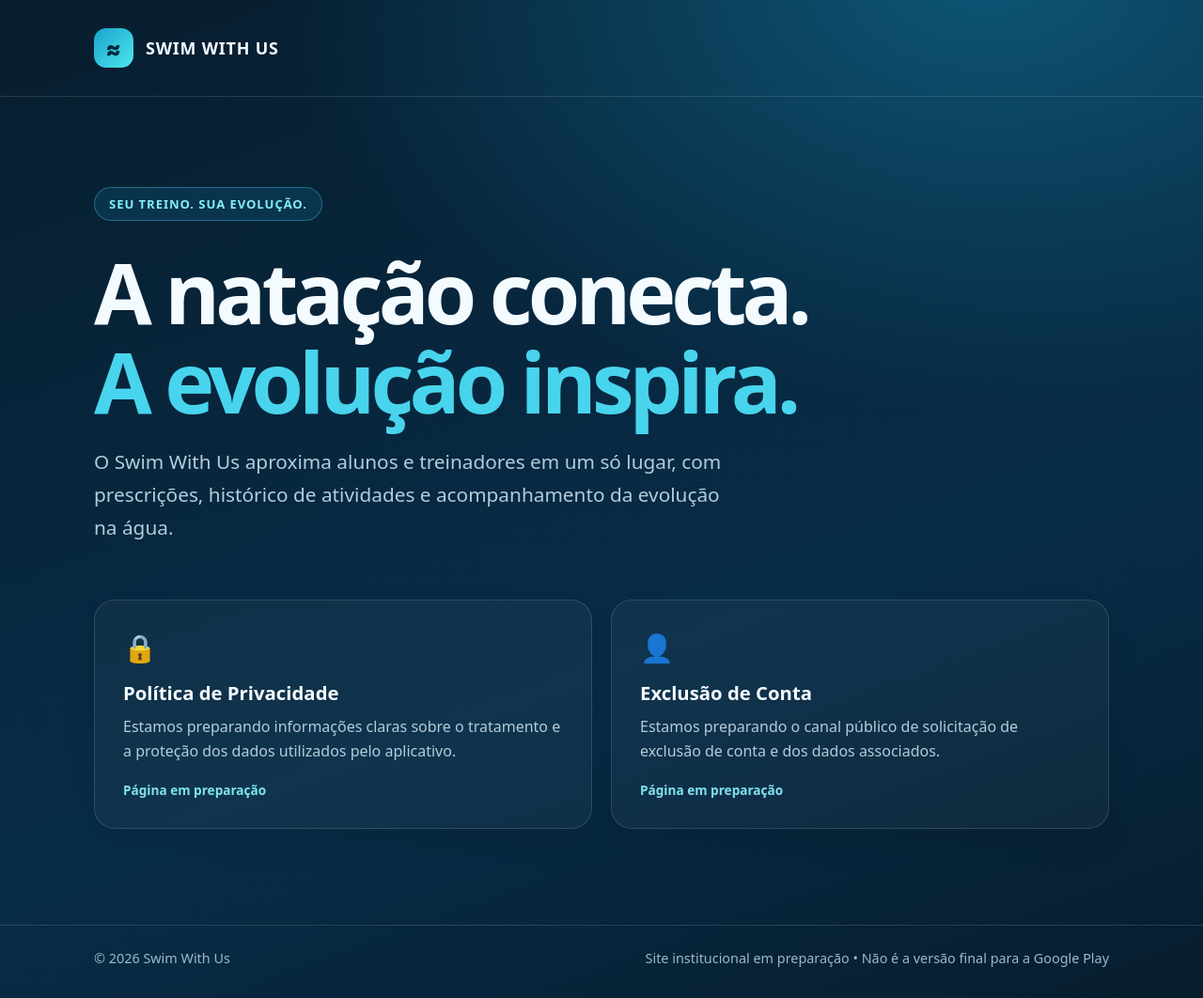
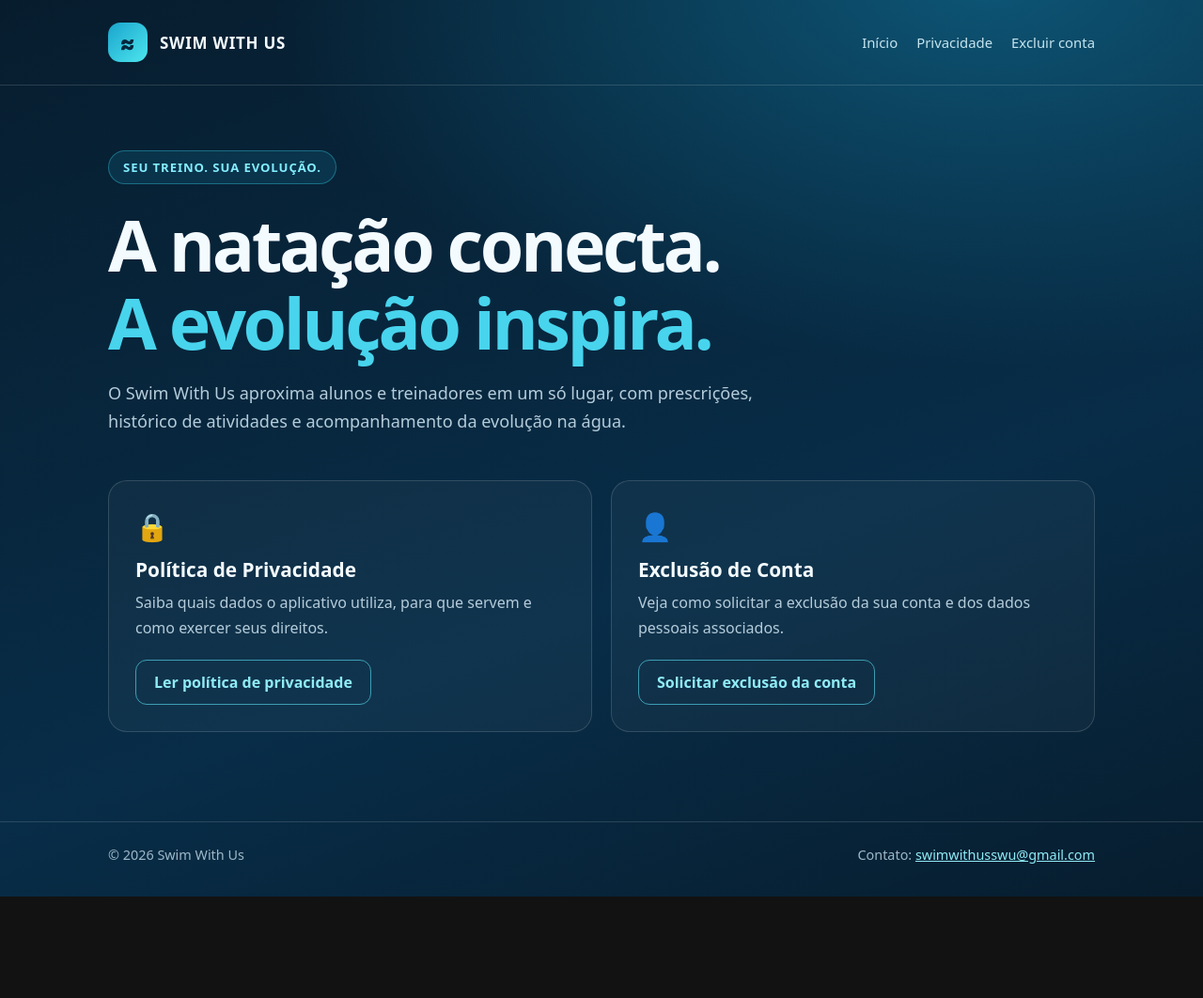
Before and after one commit to SWUgabriel/swim-with-us-site, a plain HTML site: page index.html in a window 1280 px wide. Shown: the whole page at 94% size. After the commit the page ends 954 px from the top, so only its background shows below. Drawn offline with Linux system fonts and the light colour scheme.

Commit message:
Add files via upload

```diff
--- a/index.html
+++ b/index.html
@@ -4,44 +4,39 @@
 <meta charset="utf-8">
 <meta name="viewport" content="width=device-width, initial-scale=1">
 <meta name="theme-color" content="#071d2e">
-  <meta name="description" content="Swim With Us: acompanhamento de treinos de natação para alunos e treinadores.">
+<meta name="description" content="Site do aplicativo Swim With Us: natação, acompanhamento de treinos, privacidade e exclusão de contas.">
 <title>Swim With Us | Natação e Treinamento</title>
 <style>
-    :root{color-scheme:dark;--bg:#071d2e;--ink:#f4fbff;--muted:#b4ccda;--accent:#48d4ed;--line:#ffffff22}
-    *{box-sizing:border-box}
-    html{scroll-behavior:smooth}
+:root{color-scheme:dark;--bg:#071d2e;--ink:#f4fbff;--muted:#b4ccda;--accent:#48d4ed;--line:#ffffff24;--panel:#ffffff09}
+*{box-sizing:border-box}html{scroll-behavior:smooth}
 body{margin:0;min-height:100vh;background:radial-gradient(ellipse 90% 65% at 82% -2%,#0d5575 0%,transparent 66%),linear-gradient(160deg,#071d2e,#082d48 62%,#071d2e);font-family:system-ui,-apple-system,"Segoe UI",Roboto,Arial,sans-serif;color:var(--ink)}
-    .wrap{width:min(1080px,calc(100% - 40px));margin:auto}
-    header{padding:30px 0;border-bottom:1px solid var(--line)}
-    .brand{display:inline-flex;align-items:center;gap:13px;color:var(--ink);font-weight:800;letter-spacing:.045em;text-decoration:none;font-size:1.12rem}
+.wrap{width:min(1050px,calc(100% - 38px));margin:auto}
+header{padding:24px 0;border-bottom:1px solid var(--line)}.head{display:flex;align-items:center;justify-content:space-between;gap:20px;flex-wrap:wrap}
+.brand{display:inline-flex;align-items:center;gap:13px;color:var(--ink);font-weight:800;letter-spacing:.045em;text-decoration:none;font-size:1.06rem}
 .mark{display:grid;place-items:center;width:42px;height:42px;background:linear-gradient(135deg,#1aa4cd,#4de6ee);color:#06283e;border-radius:13px;font-size:1.5rem;font-weight:900}
-    main{padding:96px 0 102px}
-    .tag{display:inline-block;padding:8px 15px;background:#19badd20;border:1px solid #36c6df66;color:#84eeff;border-radius:999px;font-size:.82rem;letter-spacing:.07em;font-weight:700;text-transform:uppercase}
-    h1{max-width:760px;margin:28px 0 20px;font-size:clamp(2.8rem,7vw,5.6rem);line-height:1.06;letter-spacing:-.055em}
-    h1 span{color:var(--accent)}
-    .lead{max-width:690px;color:var(--muted);line-height:1.7;font-size:clamp(1.06rem,2vw,1.3rem)}
-    .cards{display:grid;grid-template-columns:repeat(2,minmax(0,1fr));gap:20px;margin-top:58px}
-    .card{padding:30px;border:1px solid var(--line);background:#ffffff09;border-radius:22px;box-shadow:0 16px 30px #00000018}
-    .card .icon{font-size:1.8rem}
-    .card h2{margin:15px 0 9px;font-size:1.27rem}
-    .card p{margin:0;color:var(--muted);line-height:1.65}
-    .status{display:inline-block;margin-top:18px;font-size:.85rem;color:#7fe3ef;font-weight:650}
-    footer{border-top:1px solid var(--line);padding:25px 0 33px;color:#9cb9c9;font-size:.9rem}
-    footer .wrap{display:flex;gap:18px;justify-content:space-between;flex-wrap:wrap}
-    @media(max-width:650px){main{padding:70px 0 78px}.cards{grid-template-columns:1fr;margin-top:40px}.card{padding:24px}}
+nav{display:flex;gap:20px;flex-wrap:wrap}nav a{color:#c4e4ef;text-decoration:none;font-size:.93rem}nav a:hover,nav a:focus-visible{color:#fff;text-decoration:underline}
+main{padding:69px 0 95px}.tag{display:inline-block;padding:8px 15px;background:#19badd20;border:1px solid #36c6df66;color:#84eeff;border-radius:999px;font-size:.82rem;letter-spacing:.07em;font-weight:700;text-transform:uppercase}
+h1{margin:23px 0 18px;font-size:clamp(2.6rem,6vw,4.7rem);line-height:1.1;letter-spacing:-.045em;max-width:800px}h1 span{color:var(--accent)}
+.lead{color:var(--muted);line-height:1.7;font-size:1.13rem;max-width:750px}.cards{display:grid;grid-template-columns:repeat(2,minmax(0,1fr));gap:20px;margin-top:47px}.card,.section{padding:28px;border:1px solid var(--line);background:var(--panel);border-radius:20px}.card h2{margin:13px 0 8px;font-size:1.3rem}.card p,.section p,.section li{color:var(--muted);line-height:1.7}.card p{margin:0 0 20px}.card .symbol{font-size:1.8rem}
+a.action{display:inline-flex;align-items:center;justify-content:center;padding:13px 19px;border-radius:12px;background:linear-gradient(135deg,#15b5d7,#48d4ed);color:#053047;font-weight:800;text-decoration:none;overflow-wrap:anywhere}a.action:hover,a.action:focus-visible{filter:brightness(1.12)}
+.outline{display:inline-block;border:1px solid #55d5e8a9;border-radius:12px;padding:12px 19px;text-decoration:none;color:#8febf6;font-weight:700}.outline:hover,.outline:focus-visible{background:#40cde51a}
+.content{max-width:820px}.section{margin-top:20px}.section h2{margin:0 0 10px;font-size:1.35rem}.section ol,.section ul{padding-left:22px;margin:10px 0}.section li+li{margin-top:9px}.section p:last-child{margin-bottom:0}
+.small{font-size:.92rem;color:var(--muted)}.notice{border-left:3px solid var(--accent);padding:14px 18px;background:#0d587033;border-radius:0 12px 12px 0;color:#d6f4fc;line-height:1.65;margin:24px 0}.note{margin-top:25px;color:var(--muted);font-size:.91rem;line-height:1.6}
+footer{border-top:1px solid var(--line);padding:25px 0 35px;color:#9cb9c9;font-size:.9rem}footer .wrap{display:flex;gap:18px;justify-content:space-between;flex-wrap:wrap}footer a{color:#8febf6}
+@media(max-width:680px){main{padding:47px 0 68px}.cards{grid-template-columns:1fr;margin-top:32px}.card,.section{padding:22px}nav{gap:13px}}
 </style>
 </head>
 <body>
-  <header><div class="wrap"><a class="brand" href="./" aria-label="Swim With Us - início"><span class="mark" aria-hidden="true">≈</span>SWIM WITH US</a></div></header>
+<header><div class="wrap head"><a class="brand" href="./" aria-label="Swim With Us — início"><span class="mark" aria-hidden="true">≈</span>SWIM WITH US</a><nav aria-label="Navegação principal"><a href="./">Início</a><a href="privacidade.html">Privacidade</a><a href="exclusao-de-conta.html">Excluir conta</a></nav></div></header>
 <main class="wrap">
   <div class="tag">Seu treino. Sua evolução.</div>
   <h1>A natação conecta.<br><span>A evolução inspira.</span></h1>
   <p class="lead">O Swim With Us aproxima alunos e treinadores em um só lugar, com prescrições, histórico de atividades e acompanhamento da evolução na água.</p>
   <section class="cards" aria-label="Informações do aplicativo">
-      <article class="card"><div class="icon" aria-hidden="true">🔒</div><h2>Política de Privacidade</h2><p>Estamos preparando informações claras sobre o tratamento e a proteção dos dados utilizados pelo aplicativo.</p><span class="status">Página em preparação</span></article>
-      <article class="card"><div class="icon" aria-hidden="true">👤</div><h2>Exclusão de Conta</h2><p>Estamos preparando o canal público de solicitação de exclusão de conta e dos dados associados.</p><span class="status">Página em preparação</span></article>
+    <article class="card"><div class="symbol" aria-hidden="true">🔒</div><h2>Política de Privacidade</h2><p>Saiba quais dados o aplicativo utiliza, para que servem e como exercer seus direitos.</p><a class="outline" href="privacidade.html">Ler política de privacidade</a></article>
+    <article class="card"><div class="symbol" aria-hidden="true">👤</div><h2>Exclusão de Conta</h2><p>Veja como solicitar a exclusão da sua conta e dos dados pessoais associados.</p><a class="outline" href="exclusao-de-conta.html">Solicitar exclusão da conta</a></article>
   </section>
 </main>
-  <footer><div class="wrap"><span>© 2026 Swim With Us</span><span>Site institucional em preparação • Não é a versão final para a Google Play</span></div></footer>
+<footer><div class="wrap"><span>© 2026 Swim With Us</span><span>Contato: <a href="mailto:swimwithusswu@gmail.com">swimwithusswu@gmail.com</a></span></div></footer>
 </body>
 </html>
```
Lines whose indentation alone changed are shown as unchanged.
